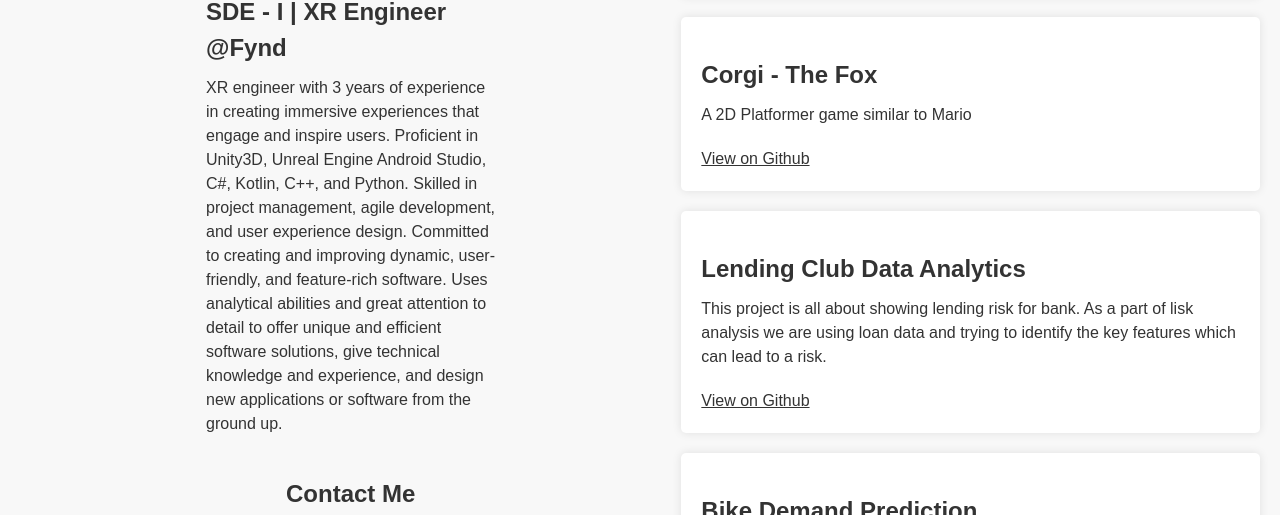
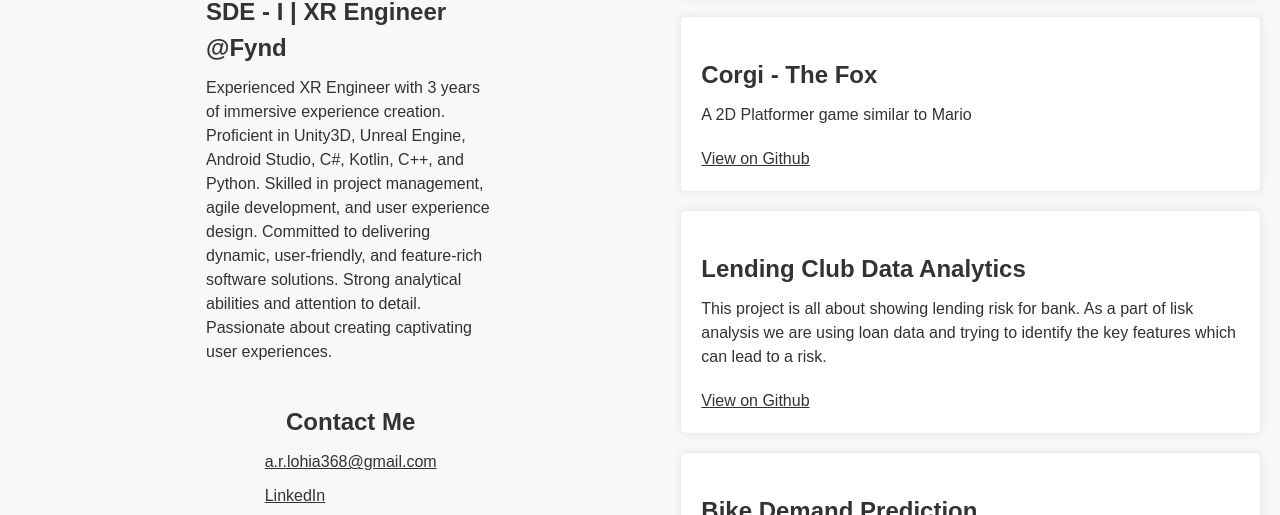
Before and after one commit to abrar-khan-368/abrar-khan-368.github.io, a plain HTML site: page index.html in a window 1280 px wide. Shown: the part 221-736 px from the top of the page. Drawn offline with Linux system fonts and the light colour scheme.

Commit message:
Update index.html

```diff
--- a/index.html
+++ b/index.html
@@ -12,7 +12,7 @@
         <h1>Abrar Lohia</h1>
         <h2>SDE - I | XR Engineer @Fynd</h2>
         <p>
-            XR engineer with 3 years of experience in creating immersive experiences that engage and inspire users. Proficient in Unity3D, Unreal Engine Android Studio, C#, Kotlin, C++, and Python. Skilled in project management, agile development, and user experience design. Committed to creating and improving dynamic, user-friendly, and feature-rich software. Uses analytical abilities and great attention to detail to offer unique and efficient software solutions, give technical knowledge and experience, and design new applications or software from the ground up.
+            Experienced XR Engineer with 3 years of immersive experience creation. Proficient in Unity3D, Unreal Engine, Android Studio, C#, Kotlin, C++, and Python. Skilled in project management, agile development, and user experience design. Committed to delivering dynamic, user-friendly, and feature-rich software solutions. Strong analytical abilities and attention to detail. Passionate about creating captivating user experiences.
         </p>
         <h2>Contact Me</h2>
         <ul>
```
